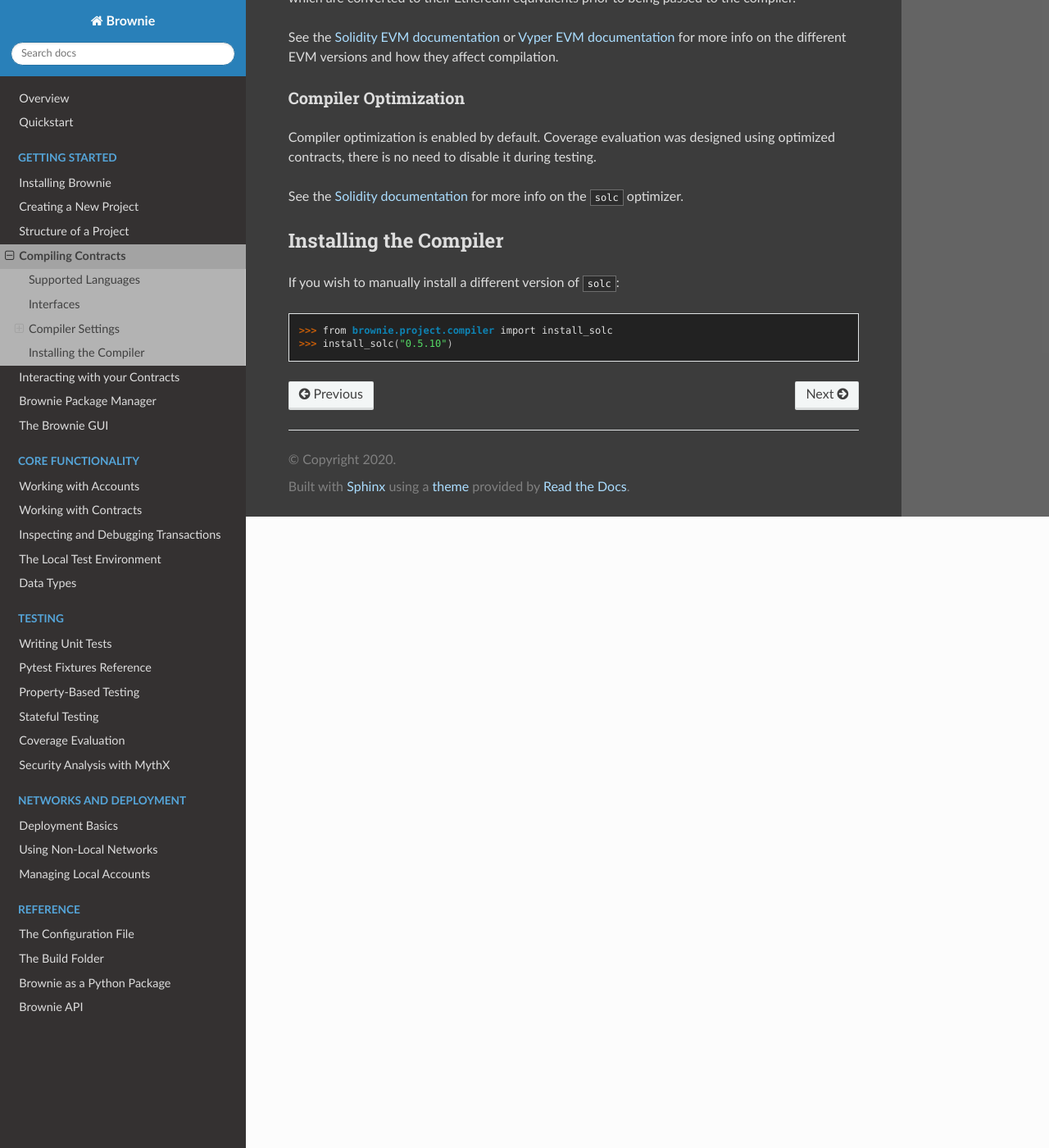
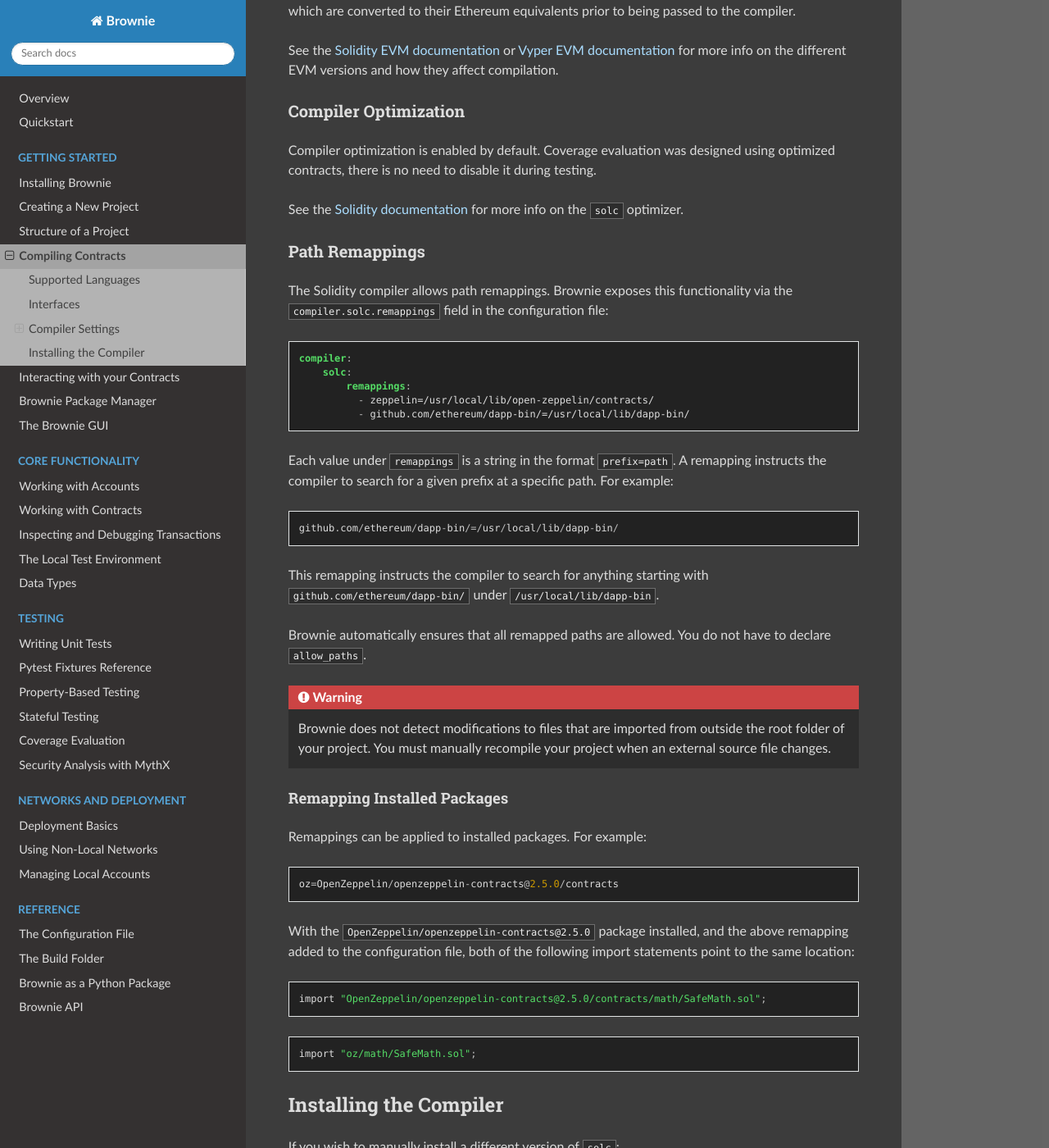
Before and after one commit to eth-brownie/brownie, a Sphinx documentation site: the page built from docs/compile.rst, in a window 1280 px wide and 1400 px high, scrolled down 2110 px. Shown: the whole window at 82% size. Built offline with Sphinx 7.4.7 and the Read the Docs theme 2.0.0, drawn with Linux system fonts in a browser that asks for light colours.

Commit message:
doc: add documentation for path remappings

```diff
--- a/docs/compile.rst
+++ b/docs/compile.rst
@@ -43,11 +43,12 @@
 
 .. code-block:: yaml
 
-    evm_version: null
-    solc:
-        version: 0.6.0
-        optimize: true
-        runs: 200
+    compiler:
+        evm_version: null
+        solc:
+            version: 0.6.0
+            optimize: true
+            runs: 200
 
 Modifying any compiler settings will result in a full recompile of the project.
 
@@ -84,7 +85,57 @@
 
 See the `Solidity documentation <https://solidity.readthedocs.io/en/latest/miscellaneous.html#internals-the-optimiser>`_ for more info on the ``solc`` optimizer.
 
-.. _compile-json:
+.. _compile-remap:
+
+Path Remappings
+---------------
+
+The Solidity compiler allows path remappings. Brownie exposes this functionality via the ``compiler.solc.remappings`` field in the configuration file:
+
+.. code-block:: yaml
+
+    compiler:
+        solc:
+            remappings:
+              - zeppelin=/usr/local/lib/open-zeppelin/contracts/
+              - github.com/ethereum/dapp-bin/=/usr/local/lib/dapp-bin/
+
+Each value under ``remappings`` is a string in the format ``prefix=path``. A remapping instructs the compiler to search for a given prefix at a specific path. For example:
+
+::
+
+    github.com/ethereum/dapp-bin/=/usr/local/lib/dapp-bin/
+
+This remapping instructs the compiler to search for anything starting with ``github.com/ethereum/dapp-bin/`` under ``/usr/local/lib/dapp-bin``.
+
+Brownie automatically ensures that all remapped paths are allowed. You do not have to declare ``allow_paths``.
+
+.. warning::
+
+    Brownie does not detect modifications to files that are imported from outside the root folder of your project. You must manually recompile your project when an external source file changes.
+
+.. _compile-remap-packages:
+
+Remapping Installed Packages
+****************************
+
+Remappings can be applied to installed packages. For example:
+
+::
+
+    oz=OpenZeppelin/openzeppelin-contracts@2.5.0/contracts
+
+With the ``OpenZeppelin/openzeppelin-contracts@2.5.0`` package installed, and the above remapping added to the configuration file, both of the following import statements point to the same location:
+
+::
+
+    import "OpenZeppelin/openzeppelin-contracts@2.5.0/contracts/math/SafeMath.sol";
+
+::
+
+    import "oz/math/SafeMath.sol";
+
+
 
 Installing the Compiler
 =======================
--- a/docs/config.rst
+++ b/docs/config.rst
@@ -73,6 +73,7 @@
         * ``version``: The version of solc to use. Should be given as a string in the format ``0.x.x``. If set to ``null``, the version is set based on the contract pragma. Brownie supports solc versions ``>=0.4.22``.
         * ``optimize``: Set to ``true`` if you wish to enable compiler optimization.
         * ``runs``: The number of times the optimizer should run.
+        * ``remappings``: Optional field used to supply :ref:`path remappings <compile-remap>`.
 
 Optional Settings
 =================
--- a/docs/package-manager.rst
+++ b/docs/package-manager.rst
@@ -136,6 +136,10 @@
 
     import "OpenZeppelin/openzeppelin-contracts@2.5.0/contracts/math/SafeMath.sol";
 
+
+You can modify the import path with the ``remappings`` field in your project configuration file. See :ref:`Remapping Installed Packages <compile-remap-packages>` for more information.
+
+
 Using Packages in Tests
 -----------------------
 
```
